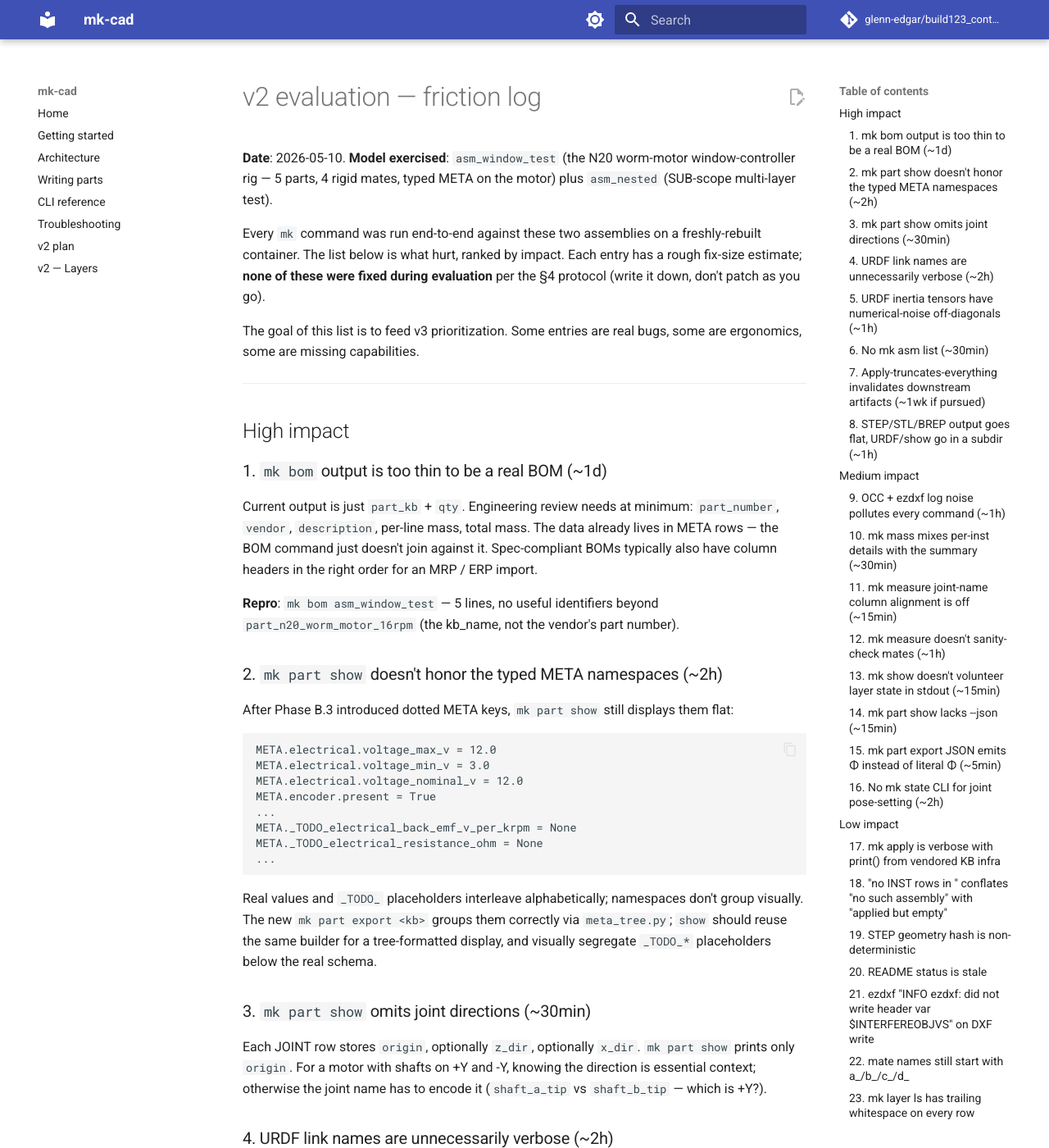
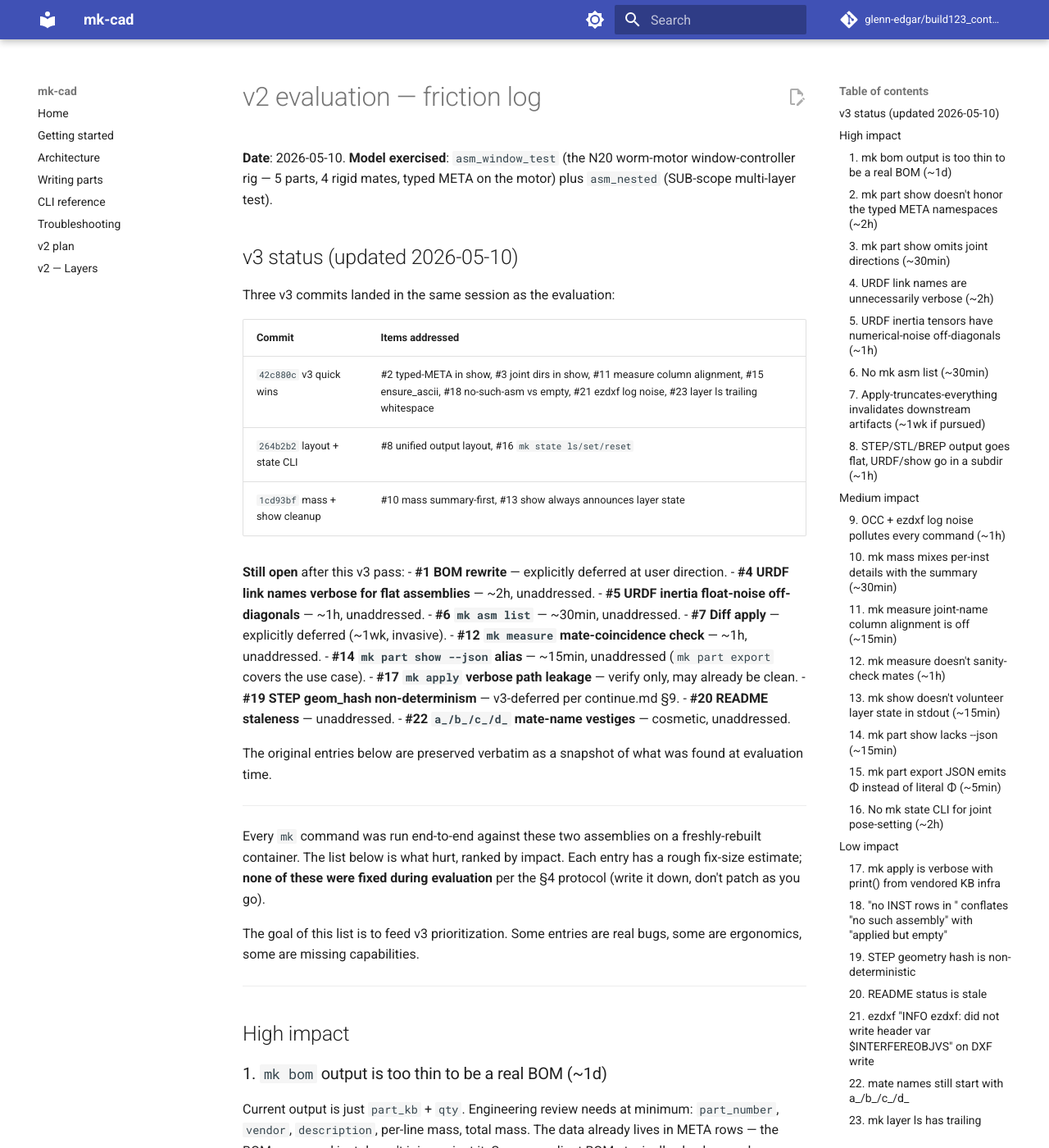
Before and after one commit to glenn-edgar/build123_container, an MkDocs documentation site: the page built from docs/v2_evaluation.md, in a window 1280 px wide and 1400 px high. Shown: the whole window at 82% size. Built offline with MkDocs 1.6.1 and Material for MkDocs 9.7.7, drawn with Linux system fonts in a browser that asks for light colours; comment, search, counter and statistics services are not loaded.

Commit message:
docs: track v3 progress in evaluation log + continue.md
Adds a "v3 status" header to docs/v2_evaluation.md mapping each landed
v3 commit (42c880c, 264b2b2, 1cd93bf) to the friction-log items it
closed. Lists what's still open and whether it was deferred (by user
direction or plan) vs simply not yet picked up.

continue.md §0a now records the v3 first-pass: 10 items closed,
which ones still open, and where the next session can pick up.

Pure docs — no code or test changes.

Co-Authored-By: Claude Opus 4.7 (1M context) <noreply@anthropic.com>

```diff
--- a/docs/v2_evaluation.md
+++ b/docs/v2_evaluation.md
@@ -3,6 +3,35 @@
 **Date**: 2026-05-10. **Model exercised**: `asm_window_test` (the N20
 worm-motor window-controller rig — 5 parts, 4 rigid mates, typed META
 on the motor) plus `asm_nested` (SUB-scope multi-layer test).
+
+## v3 status (updated 2026-05-10)
+
+Three v3 commits landed in the same session as the evaluation:
+
+| Commit | Items addressed |
+|---|---|
+| `42c880c` v3 quick wins | #2 typed-META in show, #3 joint dirs in show, #11 measure column alignment, #15 ensure_ascii, #18 no-such-asm vs empty, #21 ezdxf log noise, #23 layer ls trailing whitespace |
+| `264b2b2` layout + state CLI | #8 unified output layout, #16 `mk state ls/set/reset` |
+| `1cd93bf` mass + show cleanup | #10 mass summary-first, #13 show always announces layer state |
+
+**Still open** after this v3 pass:
+- **#1 BOM rewrite** — explicitly deferred at user direction.
+- **#4 URDF link names verbose for flat assemblies** — ~2h, unaddressed.
+- **#5 URDF inertia float-noise off-diagonals** — ~1h, unaddressed.
+- **#6 `mk asm list`** — ~30min, unaddressed.
+- **#7 Diff apply** — explicitly deferred (~1wk, invasive).
+- **#12 `mk measure` mate-coincidence check** — ~1h, unaddressed.
+- **#14 `mk part show --json` alias** — ~15min, unaddressed (`mk part export` covers the use case).
+- **#17 `mk apply` verbose path leakage** — verify only, may already be clean.
+- **#19 STEP geom_hash non-determinism** — v3-deferred per continue.md §9.
+- **#20 README staleness** — unaddressed.
+- **#22 `a_/b_/c_/d_` mate-name vestiges** — cosmetic, unaddressed.
+
+The original entries below are preserved verbatim as a snapshot of what
+was found at evaluation time.
+
+---
+
 
 Every `mk` command was run end-to-end against these two assemblies on
 a freshly-rebuilt container. The list below is what hurt, ranked by
```
Also changed, not shown: continue.md (+14 -3 lines).
